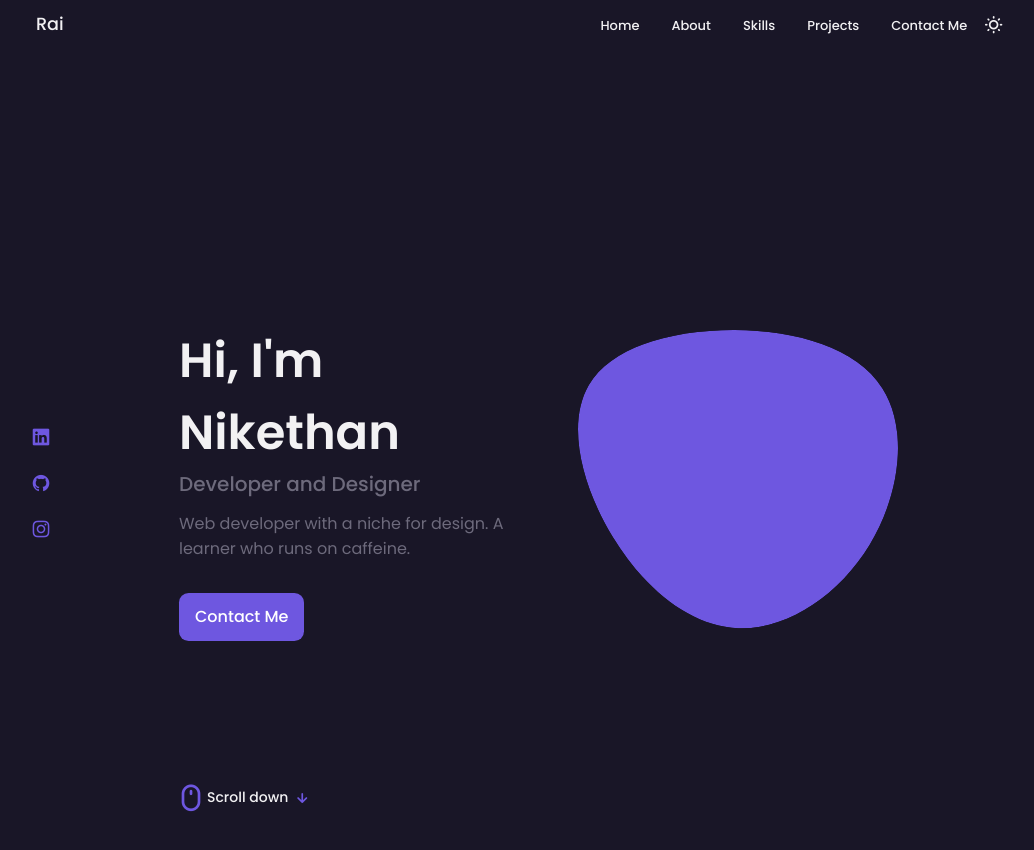
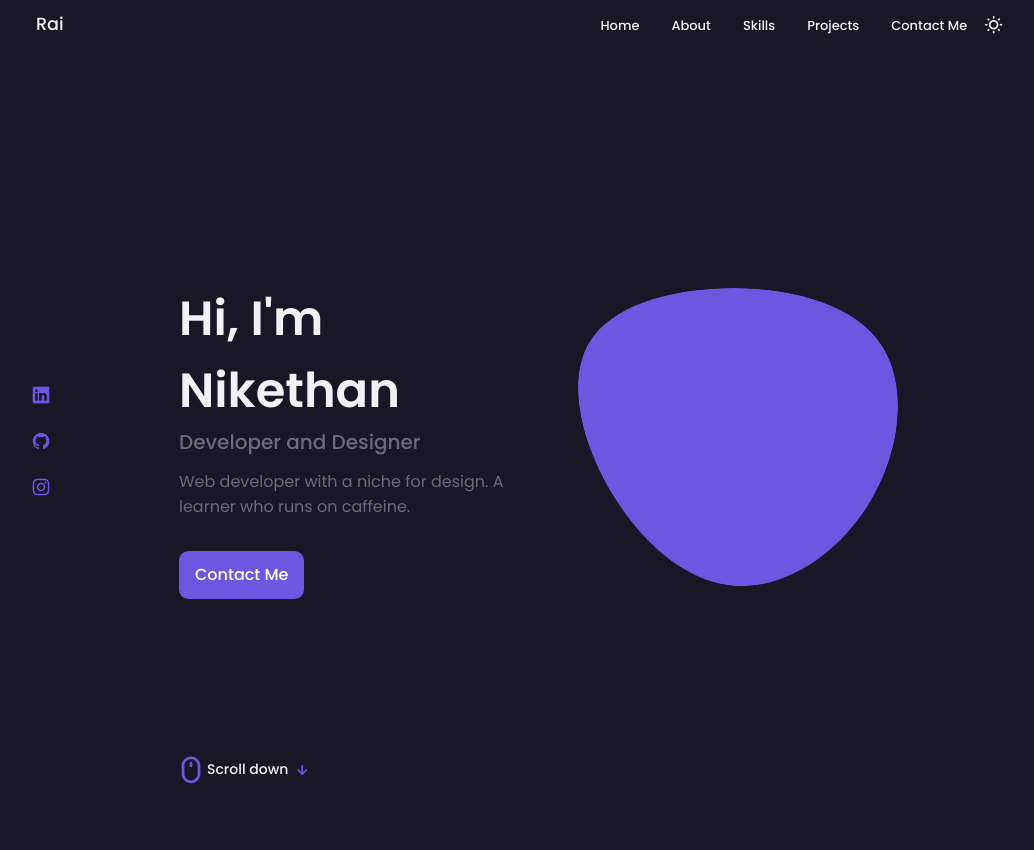
Before and after one commit to nikethanrai/portfolio, a React (Create React App) app: page / in a window 1280 px wide. Shown: the top 850 px of the page, without its empty margins (120-1154 px from the left). Built offline with nearby package versions, Linux system fonts and the light colour scheme.

Commit message:
Update App.css

```diff
--- a/src/App.css
+++ b/src/App.css
@@ -288,7 +288,7 @@ img {
 
 .home_content {
   grid-template-columns: .5fr 3fr;
-  padding-top: 3.5rem;
+
   align-items: center;
 }
 
```
